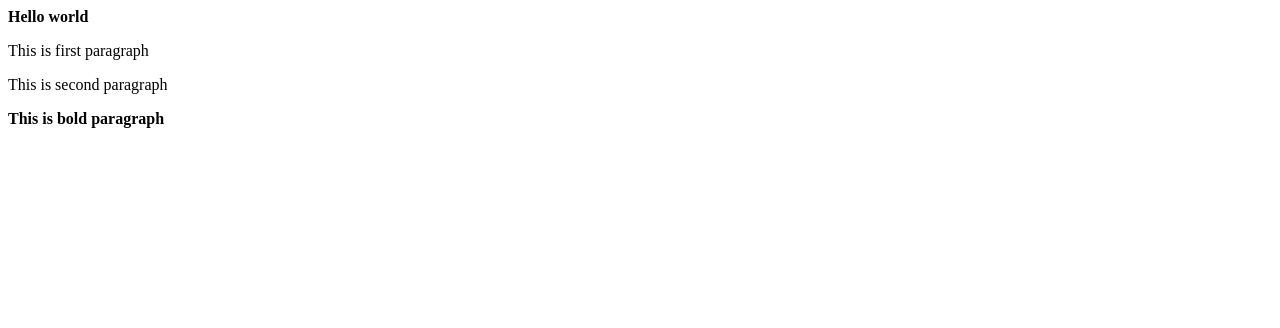
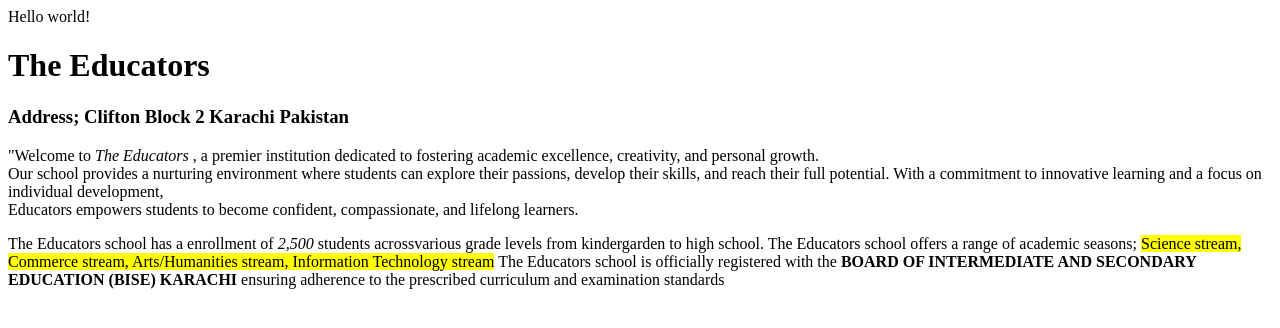
Before and after one commit to samejoroohali-76/After-class-project, a plain HTML site: page Project 1/index.html in a window 1280 px wide. Drawn offline with Linux system fonts and the light colour scheme.

Commit message:
initial commit

```diff
--- a/Project 1/index.html
+++ b/Project 1/index.html
@@ -1,12 +1,31 @@
 <!DOCTYPE html>
 <html>
     <head>
-        <title>Introduction to HTML</title>
+        <title>replit</title>
     </head>
-    <body>
-        <b>Hello world</b>
-    </body>
-    <p>This is first paragraph</p>
-    <p>This is second paragraph</p>
-    <p><b>This is bold paragraph</b></p>
 </html>
+
+<body>
+    Hello world!
+</body>
+<html>
+    <h1>The Educators</h1>
+    <h3> Address; Clifton Block 2 Karachi Pakistan</h3>
+
+    <p>
+        "Welcome to <i> The Educators </i>, a premier institution dedicated to fostering academic excellence, creativity, and
+        personal
+        growth. <br>Our school provides a nurturing environment where students can explore their passions, develop their skills,
+        and reach their full potential. With a commitment to innovative learning and a focus on individual development, <br>
+        Educators empowers students to become confident, compassionate, and lifelong learners.
+    </p>
+
+        <p1>
+        The Educators school has a enrollment of <em>2,500</em> students acrossvarious grade levels from kindergarden to high
+        school. </P1>
+        <p2> The Educators school offers a range of academic seasons; <mark>Science stream, Commerce stream, Arts/Humanities
+                stream, Information Technology stream</mark> </p2>
+        <p3> The Educators school is officially registered with the <strong> BOARD OF INTERMEDIATE AND SECONDARY EDUCATION
+                (BISE) KARACHI </strong> ensuring adherence to the prescribed curriculum and examination standards </p3>
+
+        </html>
```
